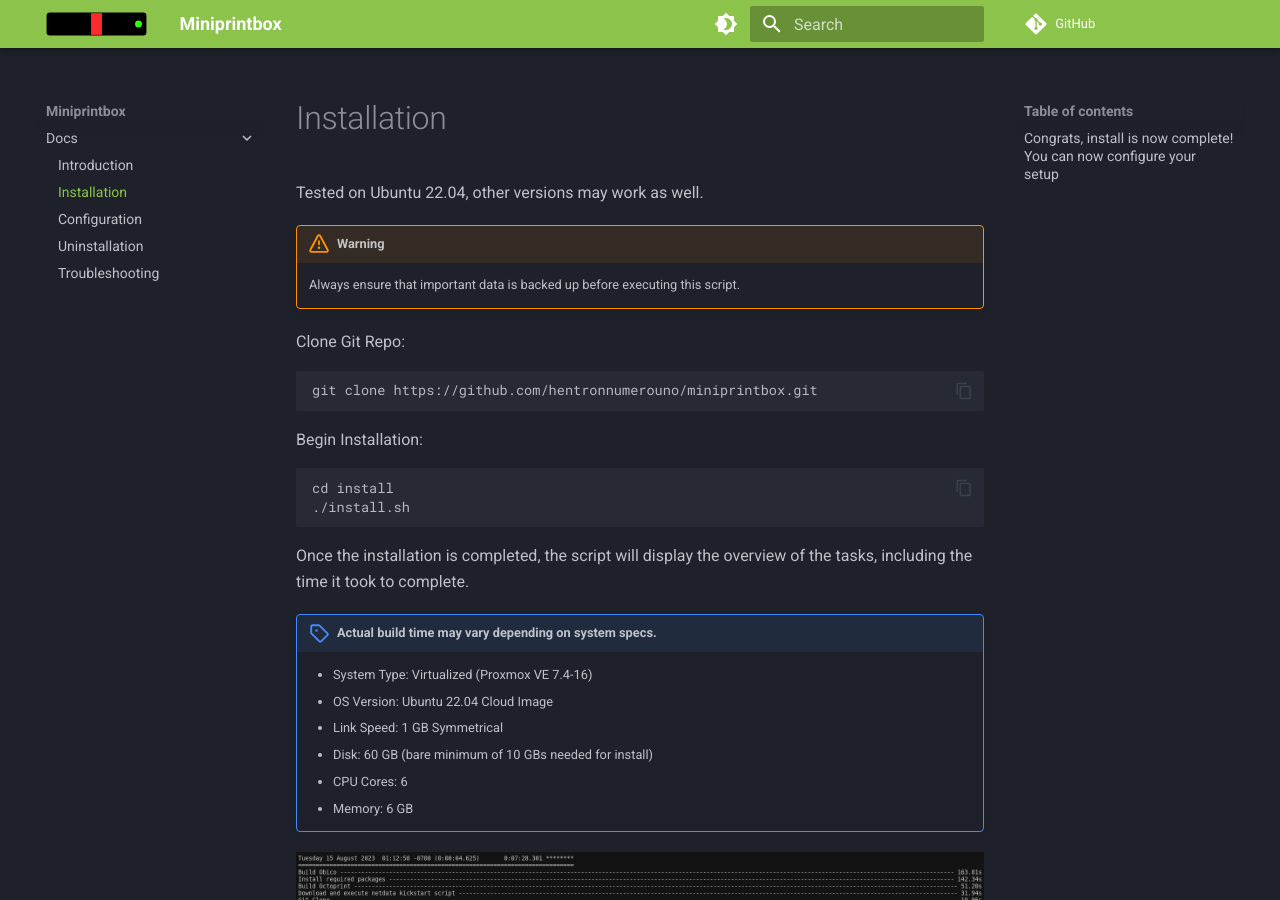
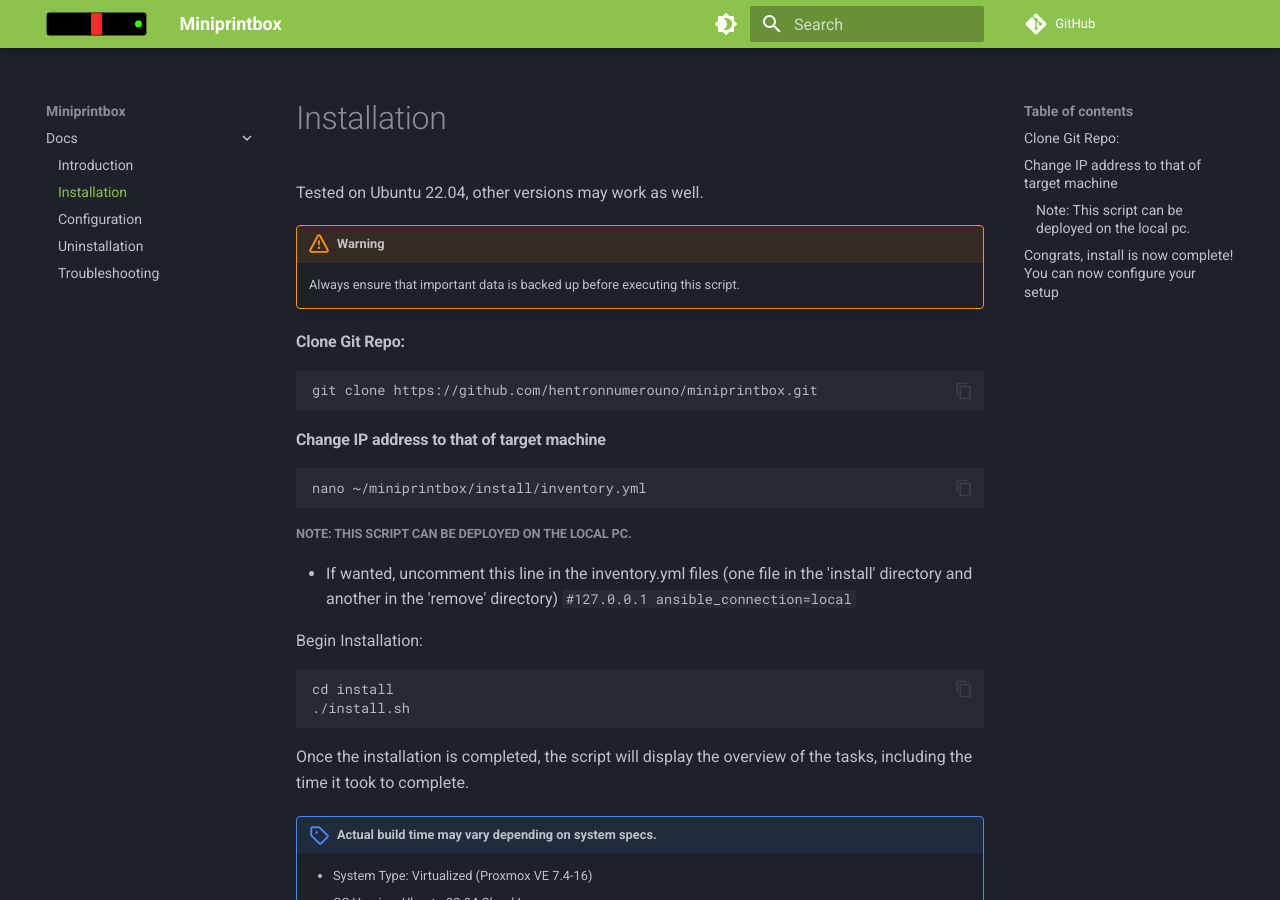
Before and after one commit to hentronnumerouno/miniprintbox, an MkDocs documentation site: the page built from docs/Installation.md, in a window 1280 px wide and 900 px high. Built offline with MkDocs 1.6.1 and Material for MkDocs 9.7.7, drawn with Linux system fonts in a browser that asks for light colours; comment, search, counter and statistics services are not loaded.

Commit message:
updated install notes

````diff
--- a/docs/Installation.md
+++ b/docs/Installation.md
@@ -4,11 +4,22 @@ Tested on Ubuntu 22.04, other versions may work as well.
 
     Always ensure that important data is backed up before executing this script.
 
-Clone Git Repo:
+#### Clone Git Repo:
 
 ```
 git clone https://github.com/hentronnumerouno/miniprintbox.git
 ```
+
+#### Change IP address to that of target machine
+
+```
+nano ~/miniprintbox/install/inventory.yml
+
+```
+
+##### Note: This script can be deployed on the local pc.
+- If wanted, uncomment this line in the inventory.yml files (one file in the 'install' directory and another in the 'remove' directory) `#127.0.0.1 ansible_connection=local
+`
 
 Begin Installation:
 
````
